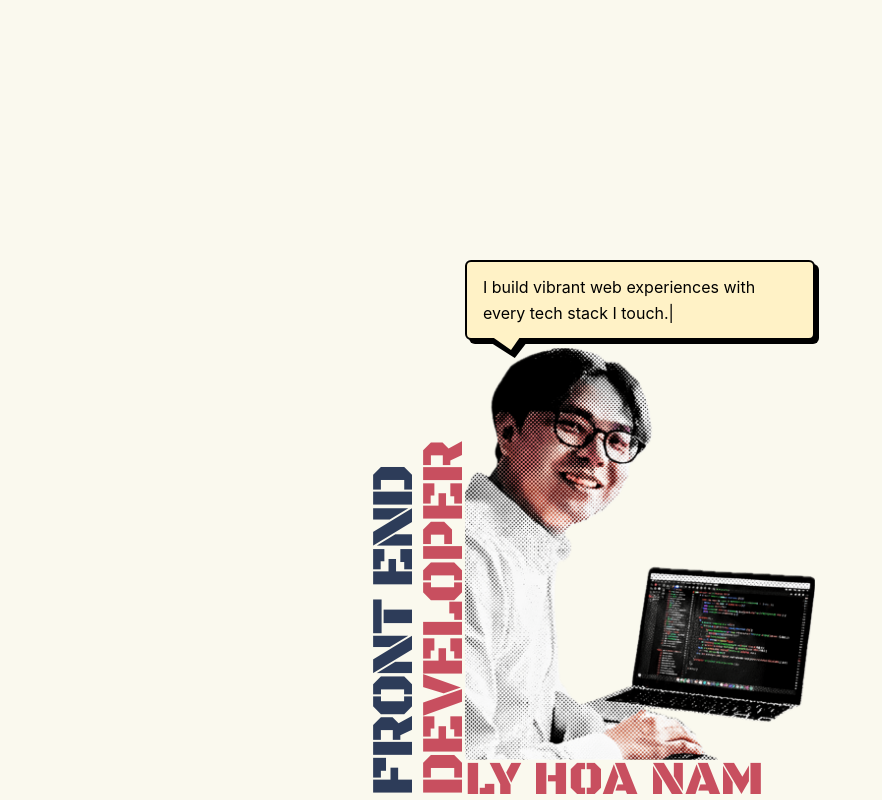
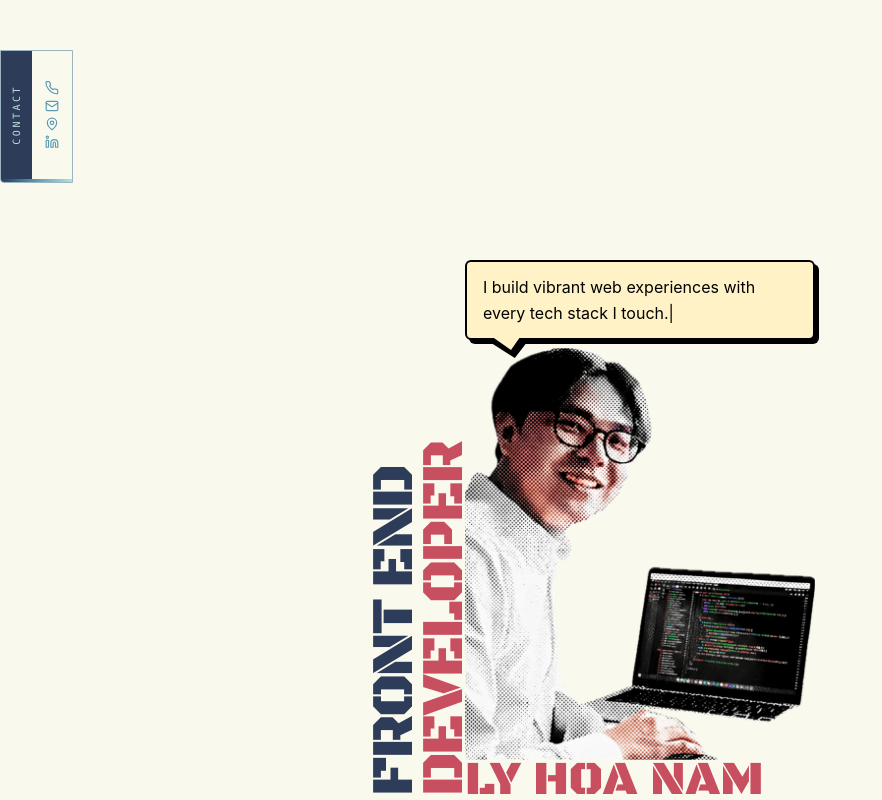
Before and after one commit to LyHoaNam/portfolio, a Next.js app: page / in a window 1280 px wide. Shown: the whole page, without its empty margins (0-882 px from the left). Built offline with nearby package versions, Linux system fonts and the light colour scheme; no server answers.

Commit message:
feat: floating contact

```diff
--- a/src/app/layout.tsx
+++ b/src/app/layout.tsx
@@ -2,6 +2,7 @@ import type { Metadata } from "next";
 import { Black_Ops_One } from "next/font/google";
 import "./globals.css";
 import Navigation from "@src/components/ui/Navigation";
+import { FloatingContact } from "@src/features/contact/components/FloatingContact";
 
 const PORTFOLIO_TITLE = "Ly Hoa Nam | Frontend Developer";
 const PORTFOLIO_DESCRIPTION =
@@ -50,6 +51,7 @@ export default function RootLayout({
     <html lang="en">
       <body className={`${blackOpsOne.variable}`}>
         <Navigation />
+        <FloatingContact />
         {children}
       </body>
     </html>
--- /dev/null
+++ b/src/components/ui/ContactIcons.tsx
@@ -0,0 +1,71 @@
+export interface TypeIconProps {
+  size?: number;
+}
+
+export const PhoneIcon = ({ size = 16 }: TypeIconProps) => (
+  <svg
+    width={size}
+    height={size}
+    viewBox="0 0 24 24"
+    fill="none"
+    stroke="currentColor"
+    strokeWidth="2"
+    strokeLinecap="round"
+    strokeLinejoin="round"
+    aria-hidden="true"
+  >
+    <path d="M22 16.92v3a2 2 0 0 1-2.18 2 19.79 19.79 0 0 1-8.63-3.07A19.5 19.5 0 0 1 4.69 12 19.79 19.79 0 0 1 1.61 3.34a2 2 0 0 1 1.91-2.18h3a2 2 0 0 1 2 1.72c.13 1 .37 1.98.72 2.93a2 2 0 0 1-.45 2.11L7.91 8.92a16 16 0 0 0 6 6l.88-.88a2 2 0 0 1 2.11-.45c.95.35 1.93.59 2.93.72a2 2 0 0 1 1.72 2.09z" />
+  </svg>
+);
+
+export const EmailIcon = ({ size = 16 }: TypeIconProps) => (
+  <svg
+    width={size}
+    height={size}
+    viewBox="0 0 24 24"
+    fill="none"
+    stroke="currentColor"
+    strokeWidth="2"
+    strokeLinecap="round"
+    strokeLinejoin="round"
+    aria-hidden="true"
+  >
+    <rect x="2" y="4" width="20" height="16" rx="2" />
+    <path d="m22 7-8.97 5.7a1.94 1.94 0 0 1-2.06 0L2 7" />
+  </svg>
+);
+
+export const LocationIcon = ({ size = 16 }: TypeIconProps) => (
+  <svg
+    width={size}
+    height={size}
+    viewBox="0 0 24 24"
+    fill="none"
+    stroke="currentColor"
+    strokeWidth="2"
+    strokeLinecap="round"
+    strokeLinejoin="round"
+    aria-hidden="true"
+  >
+    <path d="M20 10c0 6-8 12-8 12s-8-6-8-12a8 8 0 0 1 16 0Z" />
+    <circle cx="12" cy="10" r="3" />
+  </svg>
+);
+
+export const LinkedInIcon = ({ size = 16 }: TypeIconProps) => (
+  <svg
+    width={size}
+    height={size}
+    viewBox="0 0 24 24"
+    fill="none"
+    stroke="currentColor"
+    strokeWidth="2"
+    strokeLinecap="round"
+    strokeLinejoin="round"
+    aria-hidden="true"
+  >
+    <path d="M16 8a6 6 0 0 1 6 6v7h-4v-7a2 2 0 0 0-2-2 2 2 0 0 0-2 2v7h-4v-7a6 6 0 0 1 6-6z" />
+    <rect x="2" y="9" width="4" height="12" />
+    <circle cx="4" cy="4" r="2" />
+  </svg>
+);
--- /dev/null
+++ b/src/features/contact/components/FloatingContact.tsx
@@ -0,0 +1,133 @@
+"use client";
+
+import type { TypeIconProps } from "@src/components/ui/ContactIcons";
+import {
+  EmailIcon,
+  LinkedInIcon,
+  LocationIcon,
+  PhoneIcon,
+} from "@src/components/ui/ContactIcons";
+import type { TypeContactItemId } from "@src/utils/contact";
+import { CONTACT_ITEMS } from "@src/utils/contact";
+import type { ComponentType } from "react";
+import { useState } from "react";
+
+const CONTACT_ICON_MAP: Record<
+  TypeContactItemId,
+  ComponentType<TypeIconProps>
+> = {
+  phone: PhoneIcon,
+  email: EmailIcon,
+  location: LocationIcon,
+  linkedin: LinkedInIcon,
+};
+
+interface TypeContactDetailRowProps {
+  id: TypeContactItemId;
+  label: string;
+  value: string;
+  href?: string;
+  isExternal?: boolean;
+}
+
+const ContactDetailRow = ({
+  id,
+  label,
+  value,
+  href,
+  isExternal,
+}: TypeContactDetailRowProps) => {
+  const Icon = CONTACT_ICON_MAP[id];
+
+  const content = (
+    <div className="flex items-center gap-2">
+      <span className="shrink-0 text-blue">
+        <Icon size={13} />
+      </span>
+      <div className="flex flex-col leading-none">
+        <span className="font-mono text-[8px] text-slate uppercase tracking-[0.15em]">
+          {label}
+        </span>
+        <span className="mt-px whitespace-nowrap text-[11px] text-navy">
+          {value}
+        </span>
+      </div>
+    </div>
+  );
+
+  if (href) {
+    return (
+      <a
+        href={href}
+        target={isExternal ? "_blank" : undefined}
+        rel={isExternal ? "noopener noreferrer" : undefined}
+        className="no-underline transition-opacity duration-200 hover:opacity-70"
+      >
+        {content}
+      </a>
+    );
+  }
+
+  return <div>{content}</div>;
+};
+
+export const FloatingContact = () => {
+  const [hovered, setHovered] = useState(false);
+
+  return (
+    <div
+      className="absolute top-12.5 left-0 z-40"
+      onMouseEnter={() => setHovered(true)}
+      onMouseLeave={() => setHovered(false)}
+    >
+      <div className="min-w-14 select-none overflow-hidden rounded-tl-none rounded-tr-none rounded-br-none rounded-bl-sm border border-slate bg-paper">
+        {/* Collapsed strip: "CONTACT" label + icon row */}
+        <div className="flex items-stretch">
+          {/* Vertical "CONTACT" tag */}
+          <div className="flex min-h-12 items-center justify-center bg-navy px-2 py-3">
+            <span className="rotate-180 font-mono text-[10px] text-mint uppercase tracking-[0.25em] [text-orientation:mixed] [writing-mode:vertical-rl]">
+              CONTACT
+            </span>
+          </div>
+
+          {/* Icon column — fades out when expanded */}
+          <div
+            className={`flex min-w-10 flex-col items-center justify-center gap-1 px-3 py-3 transition-opacity duration-300 ${
+              hovered ? "pointer-events-none opacity-0" : "opacity-100"
+            }`}
+          >
+            {CONTACT_ITEMS.map(({ id }) => {
+              const Icon = CONTACT_ICON_MAP[id];
+              return (
+                <span
+                  key={id}
+                  className="flex items-center justify-center text-blue"
+                >
+                  <Icon size={14} />
+                </span>
+              );
+            })}
+          </div>
+
+          {/* Expanded detail panel — CSS grid expand trick */}
+          <div
+            className={`grid overflow-hidden transition-[grid-template-columns] duration-300 ease-in-out ${
+              hovered ? "grid-cols-[1fr]" : "grid-cols-[0fr]"
+            }`}
+          >
+            <div className="overflow-hidden">
+              <div className="flex min-w-55 flex-col justify-center gap-2 py-3 pr-5 pl-1">
+                {CONTACT_ITEMS.map((item) => (
+                  <ContactDetailRow key={item.id} {...item} />
+                ))}
+              </div>
+            </div>
+          </div>
+        </div>
+
+        {/* Bottom retro accent stripe */}
+        <div className="h-0.75 bg-linear-to-r from-navy via-blue to-mint" />
+      </div>
+    </div>
+  );
+};
--- /dev/null
+++ b/src/utils/contact.ts
@@ -0,0 +1,51 @@
+export const PROFILE = {
+  phone: "+84 123 456 789",
+  email: "lyhoanan@example.com",
+  location: "Ho Chi Minh City, Vietnam",
+  linkedin: "https://linkedin.com/in/lyhoanam",
+  linkedinHandle: "lyhoanam",
+} as const;
+
+export type TypeContactItemId = "phone" | "email" | "location" | "linkedin";
+
+export interface TypeContactItem {
+  id: TypeContactItemId;
+  label: string;
+  value: string;
+  href: string | undefined;
+  isExternal?: boolean;
+}
+
+/**
+ * Ordered list of contact details for display.
+ *
+ * @example
+ * CONTACT_ITEMS.map(({ label, value }) => `${label}: ${value}`)
+ */
+export const CONTACT_ITEMS: TypeContactItem[] = [
+  {
+    id: "phone",
+    label: "PHONE",
+    value: PROFILE.phone,
+    href: `tel:${PROFILE.phone.replace(/\s/g, "")}`,
+  },
+  {
+    id: "email",
+    label: "EMAIL",
+    value: PROFILE.email,
+    href: `mailto:${PROFILE.email}`,
+  },
+  {
+    id: "location",
+    label: "LOCATION",
+    value: PROFILE.location,
+    href: undefined,
+  },
+  {
+    id: "linkedin",
+    label: "LINKEDIN",
+    value: `/${PROFILE.linkedinHandle}`,
+    href: PROFILE.linkedin,
+    isExternal: true,
+  },
+];
```
